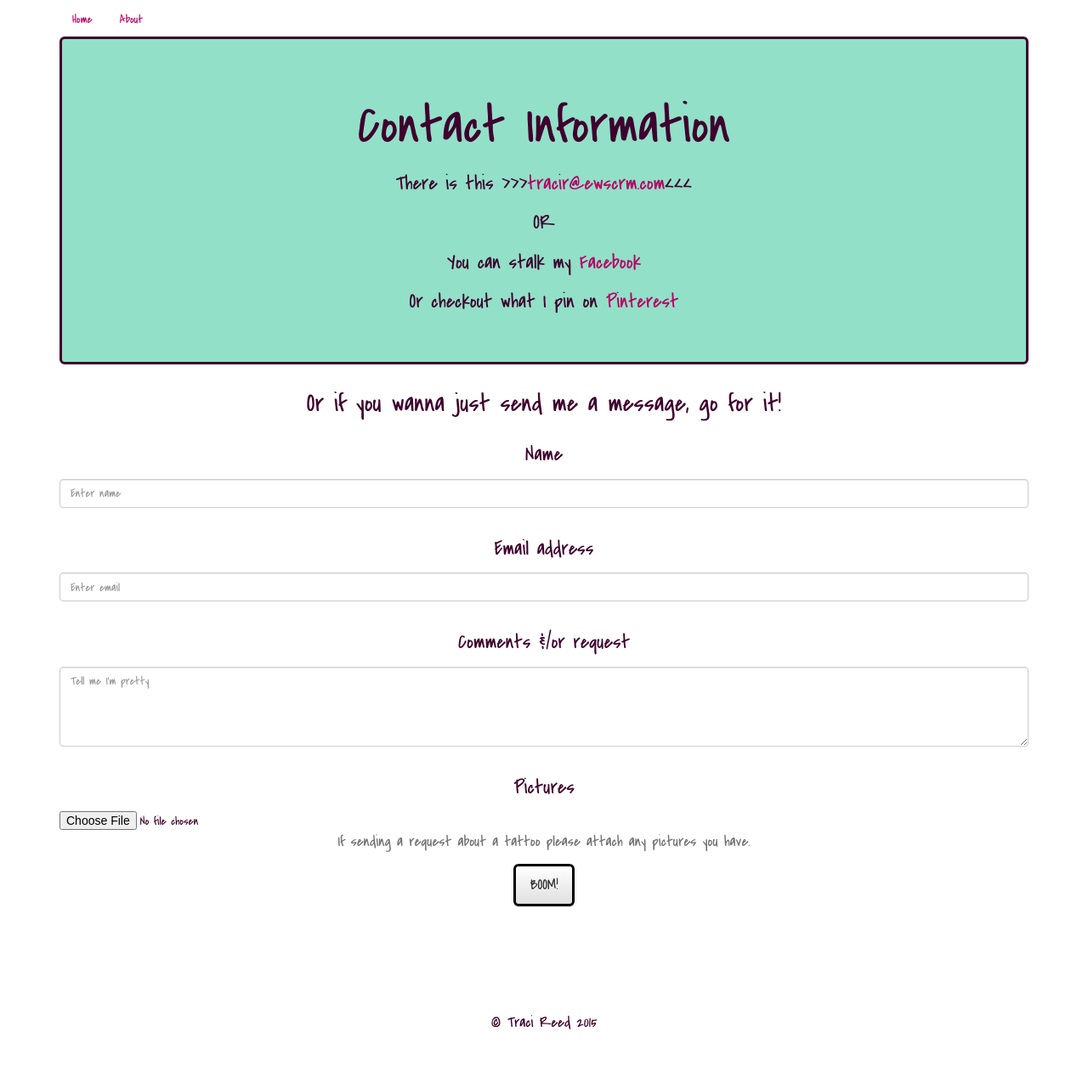
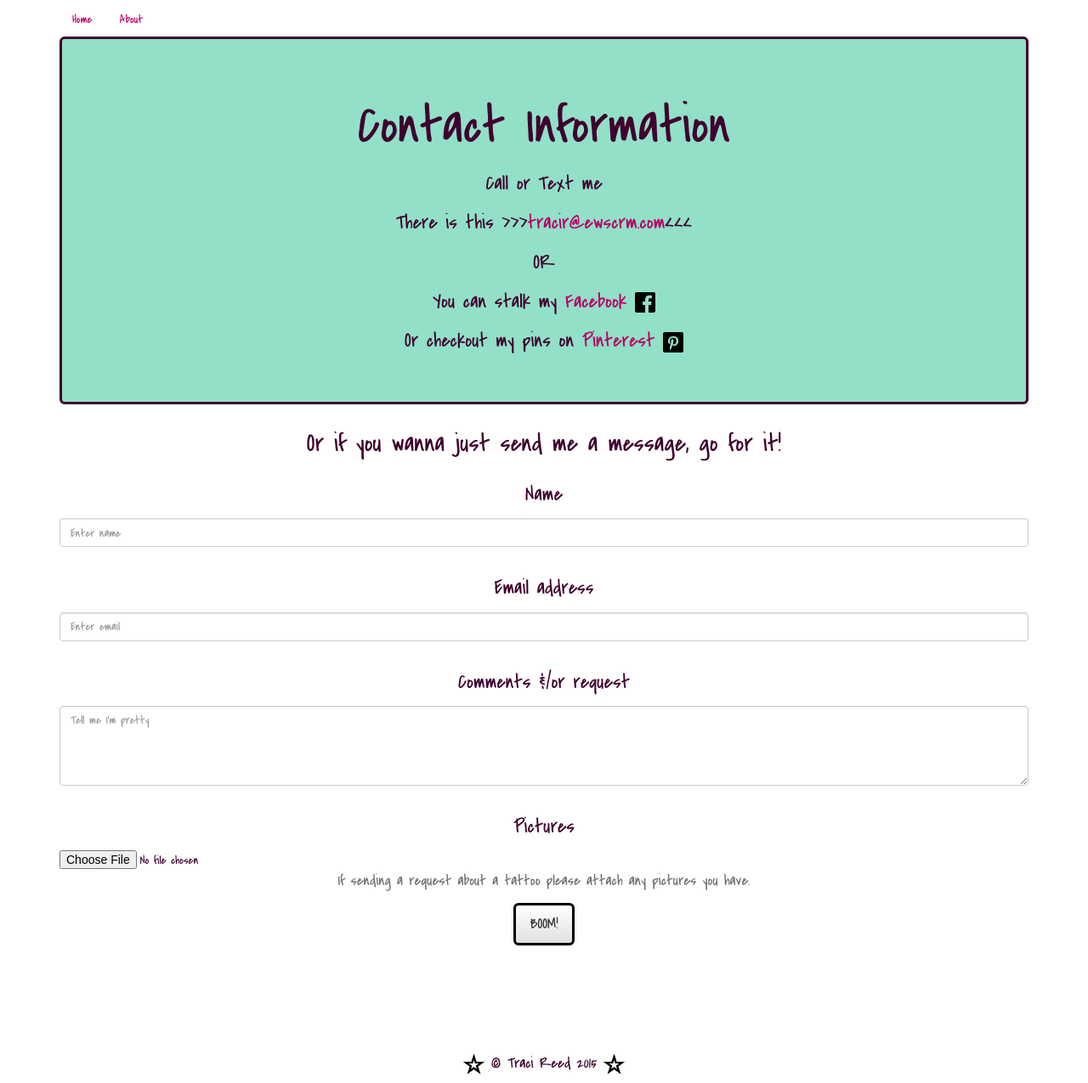
Before and after one commit to tracireed23/finalportfolio, a plain HTML site: page contact.html in a window 1280 px wide. Shown: the part 67-1342 px from the top of the page at 85% size. Before the commit the page ends 1292 px from the top, so only its background shows below. Drawn offline with nearby package versions, Linux system fonts and the light colour scheme.

Commit message:
little details

```diff
--- a/contact.html
+++ b/contact.html
@@ -5,6 +5,7 @@
     <meta http-equiv="X-UA-Compatible" content="IE=edge">
     <meta name="viewport" content="width=device-width, initial-scale=1">
     <title>TR ART | Traci Reed</title>
+    <link rel="shortcut icon" href="img/glyphicons-235-brush.png"/>
     <link rel="stylesheet" href="https://maxcdn.bootstrapcdn.com/bootstrap/3.3.4/css/bootstrap.min.css">
     <link rel="stylesheet" href="https://maxcdn.bootstrapcdn.com/bootstrap/3.3.4/css/bootstrap-theme.min.css">
     <link href='http://fonts.googleapis.com/css?family=Covered+By+Your+Grace' rel='stylesheet' type='text/css'>
@@ -19,10 +20,11 @@
         </ul>
       <div class="jumbotron">
         <h1>Contact Information</h1>
+        <h3>Call or Text me
         <h3>There is this >>><a href="mailto:tracir@ewscrm.com">tracir@ewscrm.com</a><<<</h3>
         <h3>OR</h3>
-        <h3>You can stalk my <a href="http://www.facebook.com/treed89">Facebook</a></h3>
-        <h3>Or checkout what I pin on <a href="https://www.pinterest.com/traciiir/">Pinterest</a></h3>
+        <h3>You can stalk my <a href="http://www.facebook.com/treed89">Facebook  <img src="img/social-31-facebook.png"></a></h3>
+        <h3>Or checkout my pins on <a href="https://www.pinterest.com/traciiir/">Pinterest  <img src="img/social-1-pinterest.png"></a></h3>
       </div>
       <form id="contactform" method=post action="mailto:tracir@ewscrm.com" enctype="text/plain">
         <h2>Or if you wanna just send me a message, go for it!</h2>
@@ -51,7 +53,7 @@
     </div>
     </div>
     <footer>
-      <h4>&copy; Traci Reed 2015</h4>
+      <h4><img src="img/glyphicons-49-star-empty.png">  &copy; Traci Reed 2015  <img src="img/glyphicons-49-star-empty.png"></h4>
     </footer>
     <script src="https://ajax.googleapis.com/ajax/libs/jquery/1.11.2/jquery.min.js"></script>
     <script src="https://maxcdn.bootstrapcdn.com/bootstrap/3.3.4/js/bootstrap.min.js"></script>
--- a/css/style.css
+++ b/css/style.css
@@ -18,6 +18,7 @@ a {
 
 a:hover {
     color: #b771c1;
+    text-decoration: none;
 }
 
 .btn {
```
Also changed, not shown: about.html (+2 -1 lines), artwork.html (+2 -1 lines), index.html (+4 -2 lines), projects.html (+2 -1 lines), tattoos.html (+2 -1 lines), webdesigns.html (+2 -1 lines), img/glyphicons-235-brush.png (added), img/glyphicons-49-star-empty.png (added), img/social-1-pinterest.png (added), img/social-31-facebook.png (added), img/social-40-e-mail.png (added), 2 other files.
